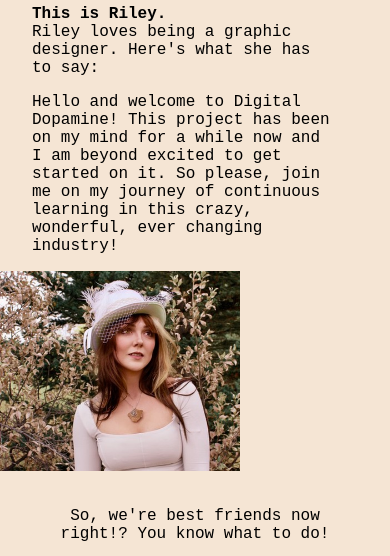
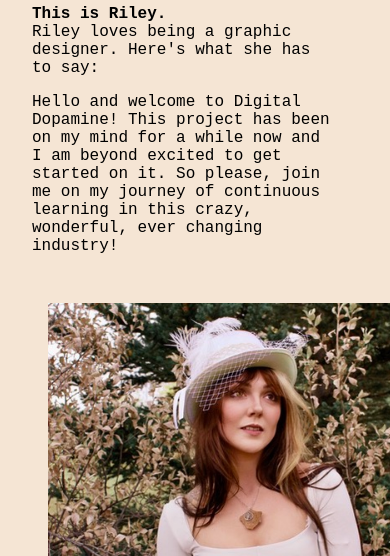
Before and after one commit to rilesSmiles/Digital-Dopamine, a website with bundled scripts: page index.html in a window 390 px wide. Shown: the part 525-1081 px from the top of the page. Built offline with nearby package versions, Linux system fonts and the light colour scheme; a web font is replaced by a local one.

Commit message:
image placement fixed inn mobile

```diff
--- a/styles.css
+++ b/styles.css
@@ -276,7 +276,9 @@
         /*media queries*/
         @media (max-width:430px){
             .intropic{
-                height: 200px;}
+                display: block;
+            height: 300px;
+        margin: 3em;}
 
                 iframe
                 {width: 200px;
```
